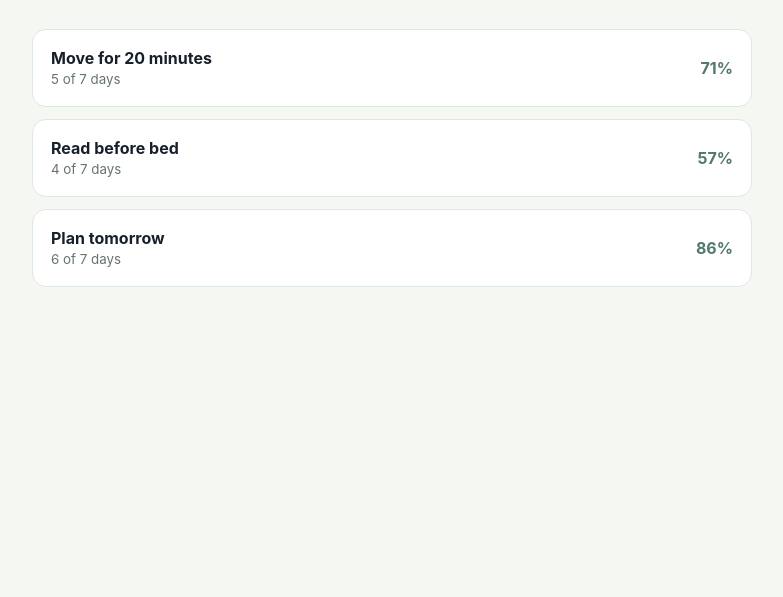
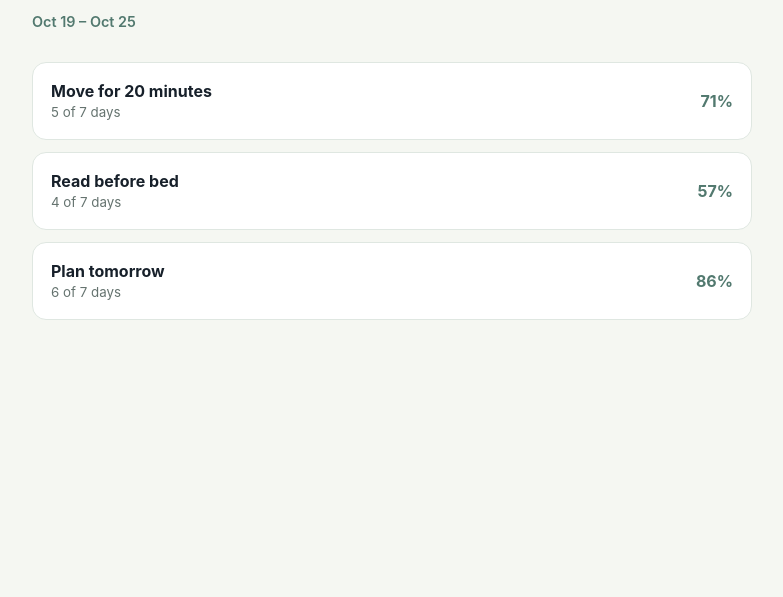
Before and after one commit to chocoHacks33/habit-pulse-dashboard, a plain HTML site: page index.html in a window 1280 px wide. Shown: the part 203-800 px from the top of the page, without its empty margins (248-1031 px from the left). Drawn offline with Linux system fonts and the light colour scheme.

Commit message:
Show current week in dashboard overview

```diff
--- a/app.js
+++ b/app.js
@@ -1,3 +1,11 @@
 const habits=[{name:'Move for 20 minutes',done:5,target:7},{name:'Read before bed',done:4,target:7},{name:'Plan tomorrow',done:6,target:7}];
 
+const today=new Date();
+const monday=new Date(today);
+monday.setDate(today.getDate()-(today.getDay()+6)%7);
+const sunday=new Date(monday);
+sunday.setDate(monday.getDate()+6);
+const formatDate=date=>new Intl.DateTimeFormat(undefined,{month:'short',day:'numeric'}).format(date);
+document.querySelector('#week-range').textContent=`${formatDate(monday)} – ${formatDate(sunday)}`;
+
 document.querySelector('#habit-list').innerHTML=habits.map(h=>`<article class="habit"><div><strong>${h.name}</strong><small>${h.done} of ${h.target} days</small></div><span class="status">${Math.round(h.done/h.target*100)}%</span></article>`).join('');
--- a/index.html
+++ b/index.html
@@ -8,7 +8,7 @@
 </head>
 <body>
   <main class="shell">
-    <header><p class="eyebrow">WEEKLY OVERVIEW</p><h1>Habit Pulse</h1><p class="muted">A calm view of the habits you want to keep.</p></header>
+    <header><p class="eyebrow">WEEKLY OVERVIEW</p><h1>Habit Pulse</h1><p class="muted">A calm view of the habits you want to keep.</p><p id="week-range" class="week-range" aria-live="polite"></p></header>
     <section id="habit-list" class="habit-list" aria-label="Habits"></section>
   </main>
   <script src="app.js"></script>
--- a/styles.css
+++ b/styles.css
@@ -1 +1 @@
-:root{font-family:Inter,system-ui,sans-serif;color:#17202a;background:#f5f7f2}*{box-sizing:border-box}body{margin:0}.shell{max-width:760px;margin:0 auto;padding:48px 20px}h1{font-size:clamp(2rem,6vw,4rem);margin:.1em 0}.eyebrow{color:#52796f;font-size:.75rem;font-weight:700;letter-spacing:.12em}.muted{color:#65736f}.habit-list{display:grid;gap:12px;margin-top:32px}.habit{background:white;border:1px solid #dfe7e1;border-radius:14px;padding:18px;display:flex;justify-content:space-between;align-items:center}.habit strong{display:block}.habit small{color:#65736f}.status{color:#52796f;font-weight:700}
+:root{font-family:Inter,system-ui,sans-serif;color:#17202a;background:#f5f7f2}*{box-sizing:border-box}body{margin:0}.shell{max-width:760px;margin:0 auto;padding:48px 20px}h1{font-size:clamp(2rem,6vw,4rem);margin:.1em 0}.eyebrow{color:#52796f;font-size:.75rem;font-weight:700;letter-spacing:.12em}.muted{color:#65736f}.week-range{color:#52796f;font-size:.9rem;font-weight:600;margin:.75rem 0 0}.habit-list{display:grid;gap:12px;margin-top:32px}.habit{background:white;border:1px solid #dfe7e1;border-radius:14px;padding:18px;display:flex;justify-content:space-between;align-items:center}.habit strong{display:block}.habit small{color:#65736f}.status{color:#52796f;font-weight:700}
```
